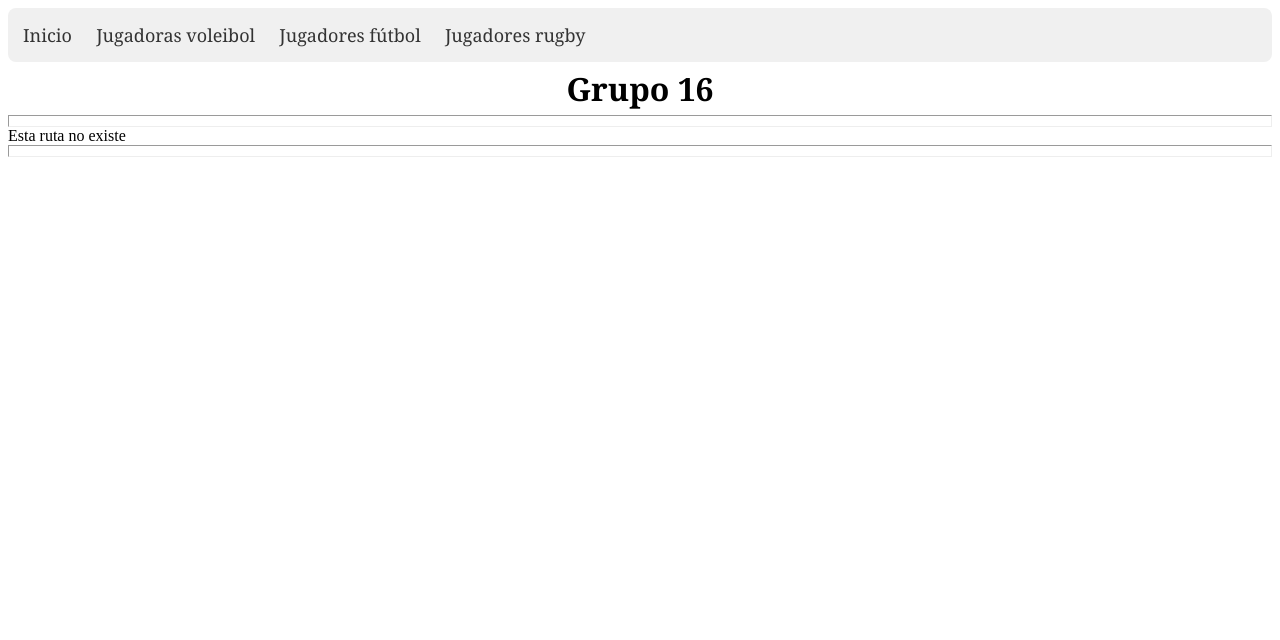
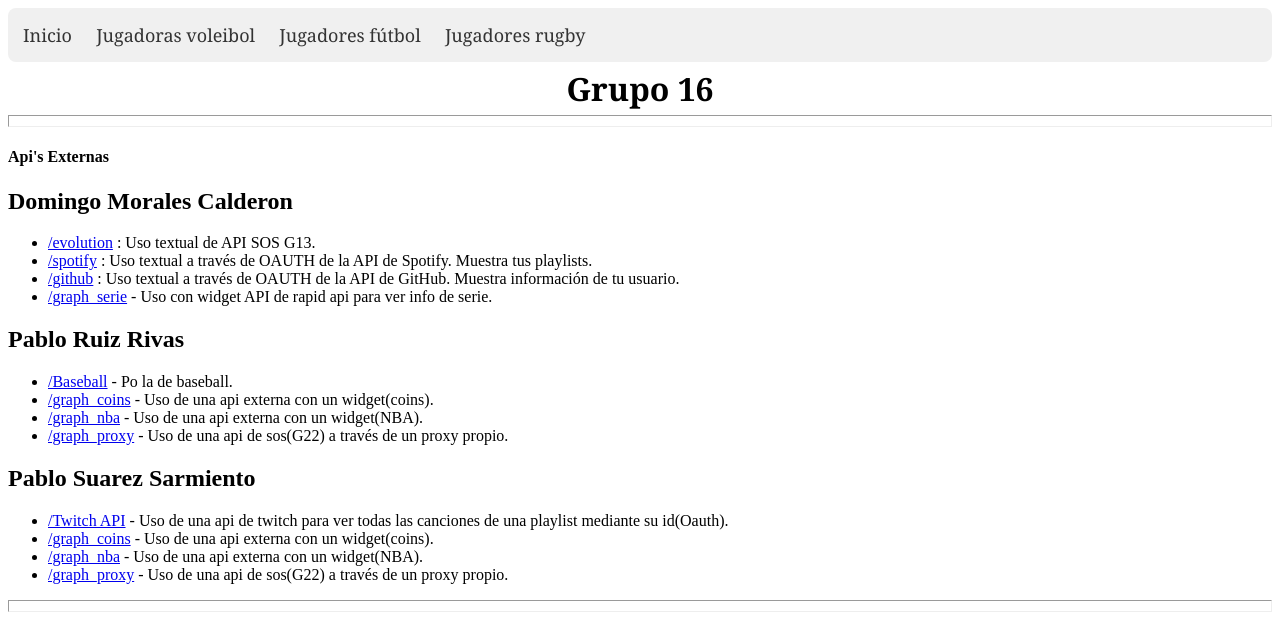
Before and after one commit to gti-sos/SOS2324-16, a SvelteKit app in the folder front/: page /integrations in a window 1280 px wide. Before the commit this address had no page. Shown: the top 640 px of the page. Built offline with nearby package versions, Linux system fonts and the light colour scheme.

Commit message:
inicio apis

```diff
--- /dev/null
+++ b/front/src/routes/integrations/+page.svelte
@@ -0,0 +1,50 @@
+
+<section>
+    <h4>Api's Externas</h4>
+    <h2>Domingo Morales Calderon</h2>
+            <ul>
+                <li class ="li_mod">
+                    <a href="/stats-volleyball/###">/evolution</a> : Uso textual de API SOS G13.
+                </li>
+                <li class ="li_mod">
+                    <a href="/stats-volleyball/###">/spotify</a> : Uso textual a través de OAUTH de la API de Spotify. Muestra tus playlists.
+                </li>
+                <li class ="li_mod">
+                    <a href="/stats-volleyball/###">/github</a> : Uso textual a través de OAUTH de la API de GitHub. Muestra información de tu usuario.
+                </li>
+                <li class ="li_mod">
+                    <a href="/stats-volleyball/###">/graph_serie</a> - Uso con widget API de rapid api para ver info de serie.
+                </li>
+            </ul>
+    <h2>Pablo Ruiz Rivas</h2>
+            <ul>
+                <li class ="li_mod">
+                    <a href="/stats-rugby/baseball">/Baseball</a> - Po la de baseball.
+                </li>
+                <li class ="li_mod">
+                    <a href="/stats-rugby/###">/graph_coins</a> - Uso de una api externa con un widget(coins).
+                </li>
+                <li class ="li_mod">
+                    <a href="/stats-rugby/###">/graph_nba</a> - Uso de una api externa con un widget(NBA).
+                </li>
+                <li class ="li_mod">
+                    <a href="/stats-rugby/###">/graph_proxy</a> - Uso de una api de sos(G22) a través de un proxy propio.
+                </li>
+            </ul>
+    <h2>Pablo Suarez Sarmiento</h2>
+            <ul>
+                <li class ="li_mod">
+                    <a href="/stats-football/###">/Twitch API</a> - Uso de una api de twitch para ver todas las canciones de una playlist mediante su id(Oauth).
+                </li>
+                <li class ="li_mod">
+                    <a href="/stats-football/###">/graph_coins</a> - Uso de una api externa con un widget(coins).
+                </li>
+                <li class ="li_mod">
+                    <a href="/stats-football/###">/graph_nba</a> - Uso de una api externa con un widget(NBA).
+                </li>
+                <li class ="li_mod">
+                    <a href="/stats-football/###">/graph_proxy</a> - Uso de una api de sos(G22) a través de un proxy propio.
+                </li>
+            </ul>
+
+</section>
```
Also changed, not shown: front/src/routes/stats-rugby/baseball/+page.svelte (added, +39 -0 lines).
